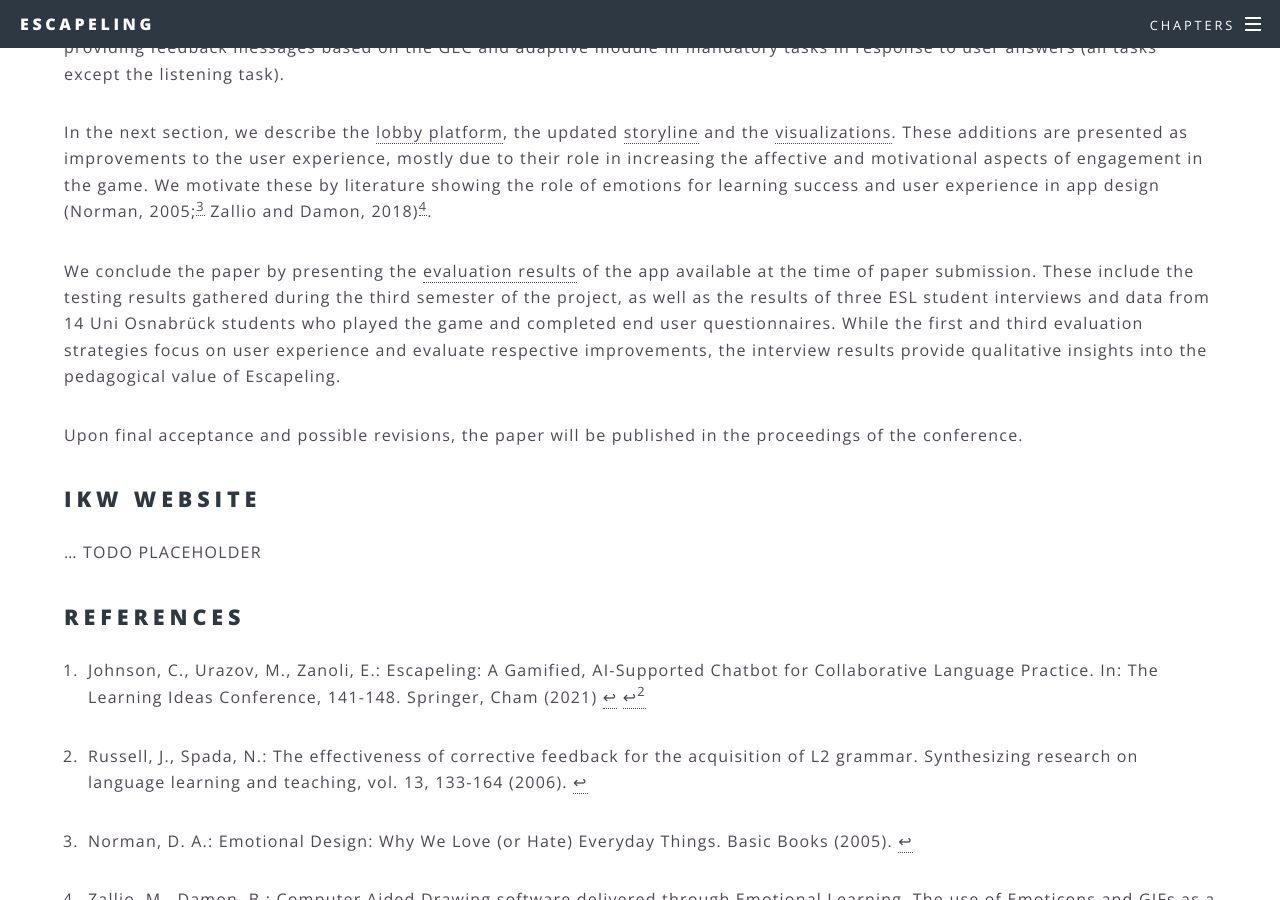
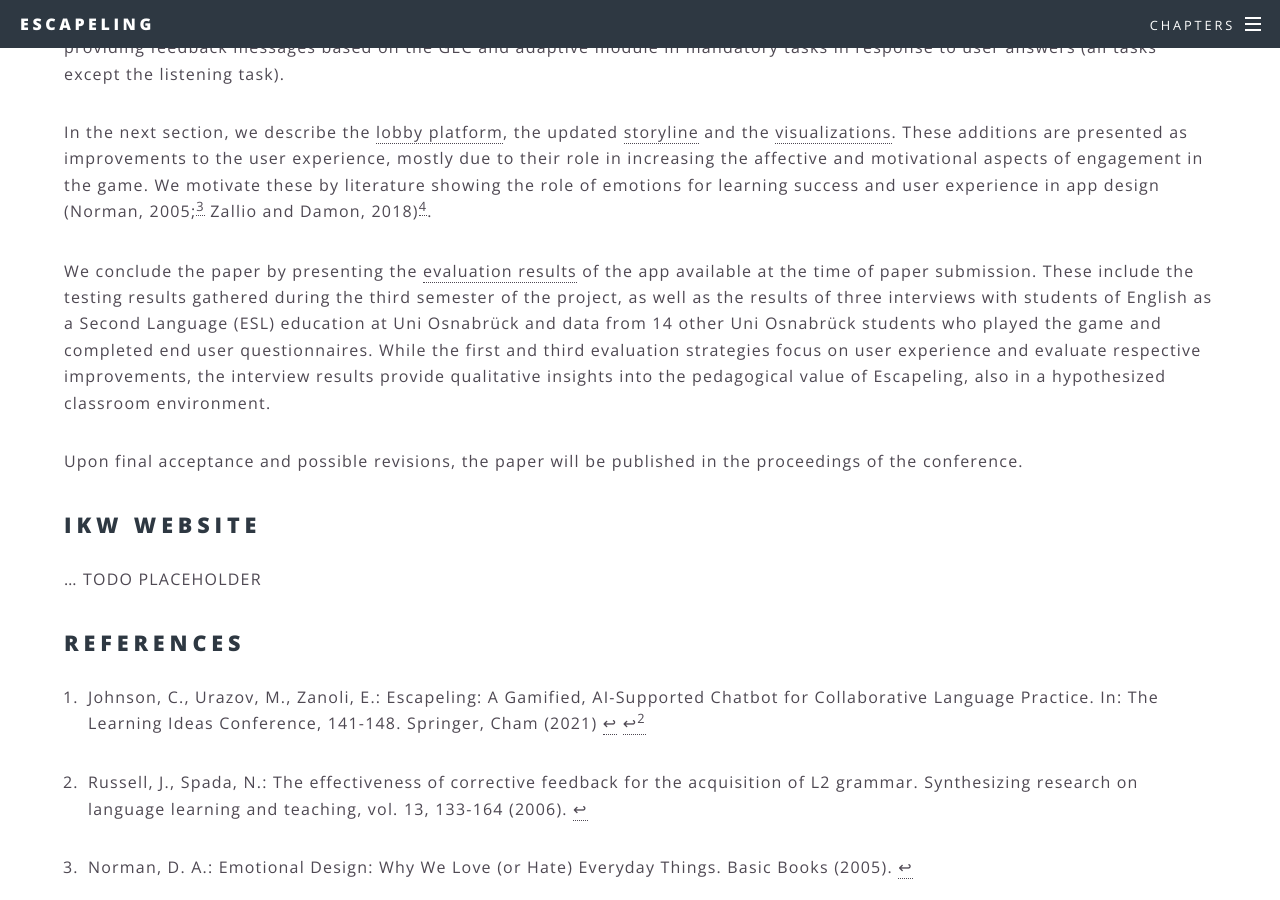
Before and after one commit to ALLUOS/ALLUOS.github.io, a Jekyll site: the page built from _posts/2022-03-17-outcomes.md, in a window 1280 px wide and 900 px high, scrolled down 1408 px. Built offline with Jekyll 4.4.1, drawn with Linux system fonts in a browser that asks for light colours.

Commit message:
add Tobi's suggestions
Co-authored-by: Tobi Obeck <13554426+TobiObeck@users.noreply.github.com>

```diff
--- a/_posts/2022-03-17-outcomes.md
+++ b/_posts/2022-03-17-outcomes.md
@@ -39,7 +39,7 @@ To this end, we write a 12-page long paper. In the learning experience section,
 
 In the next section, we describe the [lobby platform](TBD), the updated [storyline]({{ "" | absolute_url }}/2021/01/01/storytelling.html) and the [visualizations]({{ "" | absolute_url }}/2021/01/02/visualizations.html). These additions are presented as improvements to the user experience, mostly due to their role in increasing the affective and motivational aspects of engagement in the game. We motivate these by literature showing the role of emotions for learning success and user experience in app design (Norman, 2005;[^c] Zallio and Damon, 2018)[^d].
 
-We conclude the paper by presenting the [evaluation results]({{ "" | absolute_url }}/2021/04/01/evaluation.html) of the app available at the time of paper submission. These include the testing results gathered during the third semester of the project, as well as the results of three ESL student interviews and data from 14 Uni Osnabrück students who played the game and completed end user questionnaires. While the first and third evaluation strategies focus on user experience and evaluate respective improvements, the interview results provide qualitative insights into the pedagogical value of Escapeling.
+We conclude the paper by presenting the [evaluation results]({{ "" | absolute_url }}/2021/04/01/evaluation.html) of the app available at the time of paper submission. These include the testing results gathered during the third semester of the project, as well as the results of three interviews with students of English as a Second Language (ESL) education at Uni Osnabrück and data from 14 other Uni Osnabrück students who played the game and completed end user questionnaires. While the first and third evaluation strategies focus on user experience and evaluate respective improvements, the interview results provide qualitative insights into the pedagogical value of Escapeling, also in a hypothesized classroom environment.
 
 Upon final acceptance and possible revisions, the paper will be published in the proceedings of the conference.
 
```
